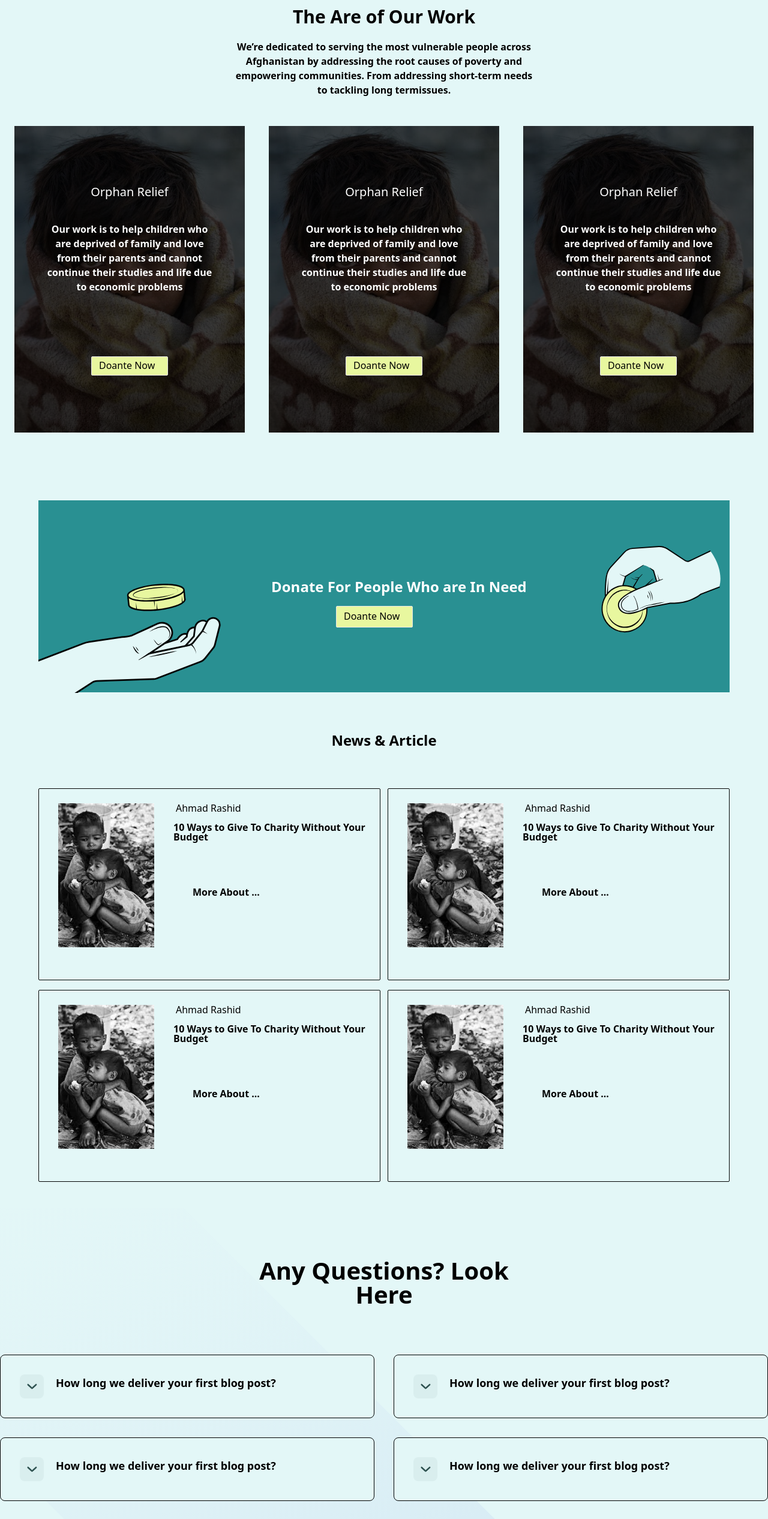
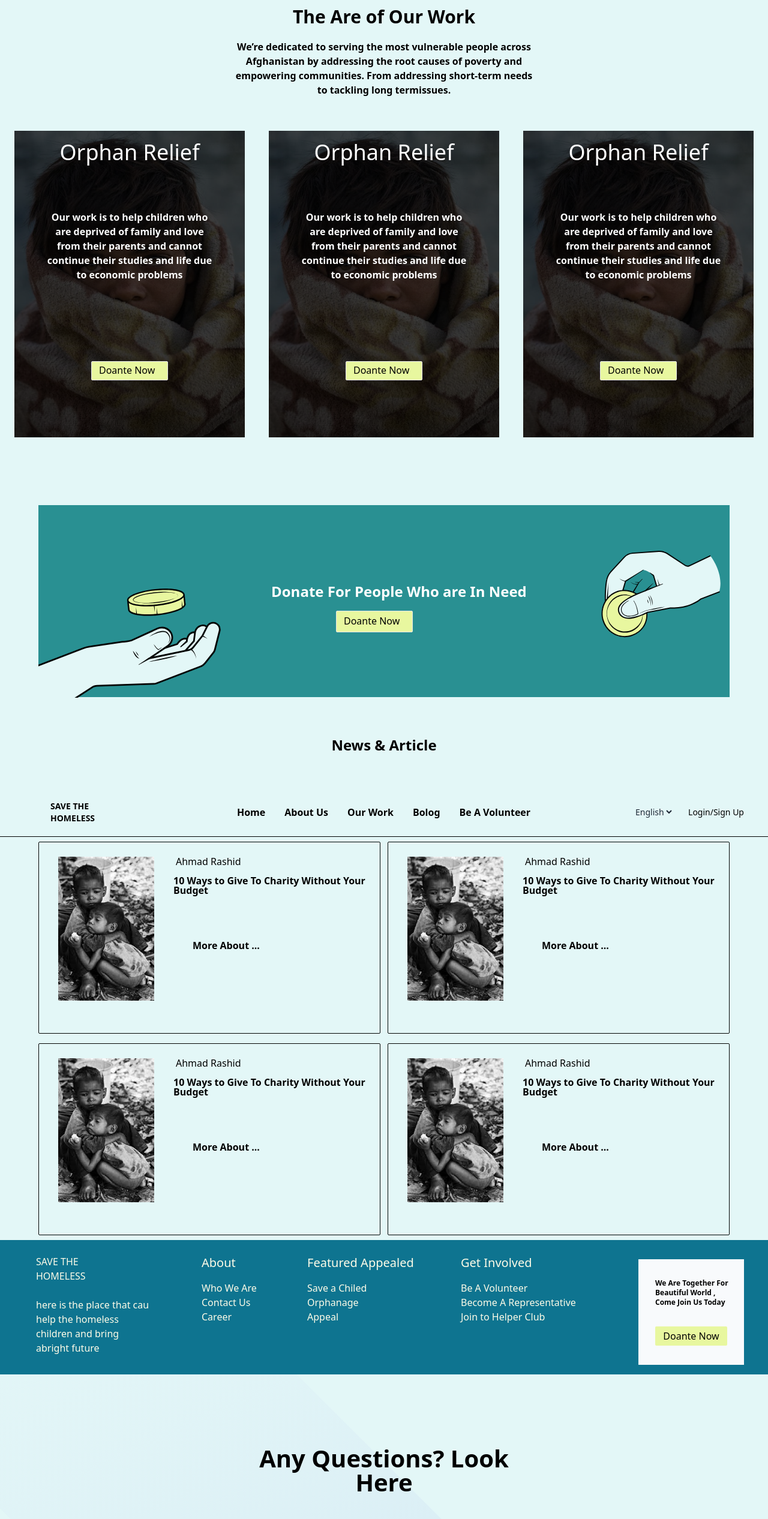
Before and after one commit to esmail322/Save-the-Homeless-childrenn, a React (Vite) app in the folder front/: page / in a window 1280 px wide. Shown: the part 1637-4169 px from the top of the page at 60% size. Built offline with nearby package versions, Linux system fonts and the light colour scheme.

Commit message:
new changes

```diff
--- a/front/src/Pages/MainMenu.jsx
+++ b/front/src/Pages/MainMenu.jsx
@@ -94,7 +94,7 @@ function MainMenu() {
       </div>
       <div className="flex flex-wrap  w-screen  lg:h-[450px] md:h-[700px] relative bg-accent-1 mb-12">
         <div className="md:mx-auto lg:mx-0">
-          <h1 className=" text-3xl w-64 font-semibold  md:ml-[240px] text-white   mt-8 lg:ml-[60px]">
+          <h1 className=" text-3xl w-64 font-semibold md:mb-8 lg:mb-0  md:ml-[240px] text-white   mt-8 lg:ml-[60px]">
             {t("des3")}{" "}
           </h1>
           <p className="text-white lg:font-semibold  opacity-95  w-[600px] lg:my-4 pl-[60px]">
@@ -106,12 +106,12 @@ function MainMenu() {
             </button>
           </Link>
         </div>
-        <div className="  md:flex md:flex-row md:gap-14 md:items-center md:justify-center md:w-screen   lg:absolute lg:right-[60px] lg:left-[400px] lg:flex lg:flex-col lg:gap-2    lg:top-2">
-          <div className="w-72   mb-4  h-48 bg-backgorund ">
+        <div className="  md:flex md:flex-row md:gap-14 md:items-center  md:justify-center md:w-screen   lg:absolute lg:right-[60px] lg:left-[400px] lg:flex lg:flex-col lg:gap-2    lg:top-2">
+          <div className="w-72 md:ml-14 lg:ml-0  lg:mb-4  h-48 bg-backgorund ">
             {" "}
             <img
               src="Telegram/coin-heart.svg"
-              className=" ml-16 pt-4 "
+              className=" ml-16 pt-4  "
               alt=""
             />
             <h1 className="text-center text-3xl  md:text-xl md:pr-6 font-bold">
@@ -137,12 +137,12 @@ function MainMenu() {
         <h1 className=" justify-center  flex lg:text-3xl md:text-xl mb-5 font-semibold">
           {t("des5")}{" "}
         </h1>
-        <p className="lg:flex justify-center font-semibold mx-auto md:w-[500px] text-center md:mb-10 w-[770px] lg:mb-12">
+        <p className="lg:flex justify-center font-semibold mx-auto md:w-[500px] text-center  w-[770px] ">
           {t("des4")}
         </p>
       </div>
       <div
-        className=" lg:flex lg:space-x-6 lg:justify-center lg:ml-0 lg:mr-16 lg:relative  lg:first-letter: lg:mb-2 "
+        className=" lg:flex lg:space-x-6 lg:justify-center  lg:ml-0 lg:mr-16   lg:first-letter: lg:mb-2 "
         id="here"
       >
         <Doantate
--- a/front/src/components/Accordion.jsx
+++ b/front/src/components/Accordion.jsx
@@ -97,7 +97,7 @@ const AccordionItem = ({ header, text }) => {
     setActive(!active);
   };
   return (
-    <div className="single-faq mb-8 w-full rounded-lg border border-black bg-backgorund  p-4 sm:p-8 lg:px-6 xl:px-8">
+    <div className="single-faq mb-8 w-full  rounded-lg border  border-black bg-backgorund  p-1 sm:p-1 lg:px-2 xl:px-8">
       <button
         className={`faq-btn flex w-full text-left`}
         onClick={() => handleToggle()}
--- a/front/src/components/Bloglist.jsx
+++ b/front/src/components/Bloglist.jsx
@@ -1,9 +1,12 @@
 import React from "react";
 import { Link } from "react-router-dom";
+import Header from "./Header";
+import Footer from "./Footer";
 
 function Bloglist() {
   return (
-    <div className="  ">
+    <div className=" bg-backgorund ">
+      <Header />
       <div className="flex gap-3 py-2 px-16">
         <div className="w-1/2   border-[0.5px] border-[#020403] rounded-sm   flex h-80">
           <img
@@ -100,6 +103,7 @@ function Bloglist() {
           </div>
         </div>
       </div>
+      <Footer />
     </div>
   );
 }
--- a/front/src/components/Doantate.jsx
+++ b/front/src/components/Doantate.jsx
@@ -6,26 +6,26 @@ function Doantate({ buttonText, img, title, ptext }) {
   return (
     <div
       id="Come"
-      className=" lg:flex md:flex lg:justify-center md:justify-center lg:ml-20 md:ml-0 lg:relative  lg:first-letter:  "
+      className=" lg:flex md:flex lg:justify-center md:justify-center lg:ml-20 md:mt-36 lg:mt-14  lg:relative  lg:first-letter:  "
     >
-      <div className="lg:w-80 md:w-60  lg:h-96 md:h-60 lg:bg-accent-2  lg:mr-20 md:mr-4">
+      <div className="lg:w-80 md:w-80 lg:h-96 md:h-96 lg:bg-accent-2  lg:mr-20 md:mr-4">
         <div className="lg:w-96 md:w-96  lg:h-80 md:h-80  bg-accent-2 relative md:relative  lg:flex md:flex md:justify-center lg:justify-center">
           <img
-            className="lg:absolute  brightness-[0.3]  lg:h-[511px] md:h-[350px] lg:w-[425px] md:w-96 "
+            className="lg:absolute  brightness-[0.3]  lg:h-[511px] md:h-[511px] lg:w-[425px] md:w-[425px] "
             src={img}
             alt=""
           />
 
-          <h1 className="text-4xl md:text-xl   lg:mt-24 md:mt-4  text-white   absolute">
+          <h1 className="text-4xl    mt-24 md:mt-4  text-white   absolute">
             {title}
           </h1>
-          <p className=" absolute lg:top-24 md:top-8 font-semibold lg:px-[50px] md:px[24px] md:text-center lg:pt-16 md:pt-9 lg:items-center font-sans lg:text-center text-white">
+          <p className=" absolute top-24  font-semibold px-[50px]   pt-16 md:pt-9 lg:items-center font-sans text-center text-white">
             {" "}
             {ptext}
           </p>
           <Link
             to="/bank"
-            className="absolute lg:top-72 lg:mt-24 md:mt-44 lg:w-32 bg-accent-2 lg:pt-0.5 lg:rounded-sm lg:h-8 lg:border lg:border-collapse lg:pl-3 hover:bg-white"
+            className="absolute top-72 mt-24  w-32 bg-accent-2 pt-0.5 rounded-sm lg:h-8 border border-collapse pl-3 hover:bg-white"
           >
             {buttonText}
           </Link>
```
Also changed, not shown: front/public/Telegram/uniced.png.
